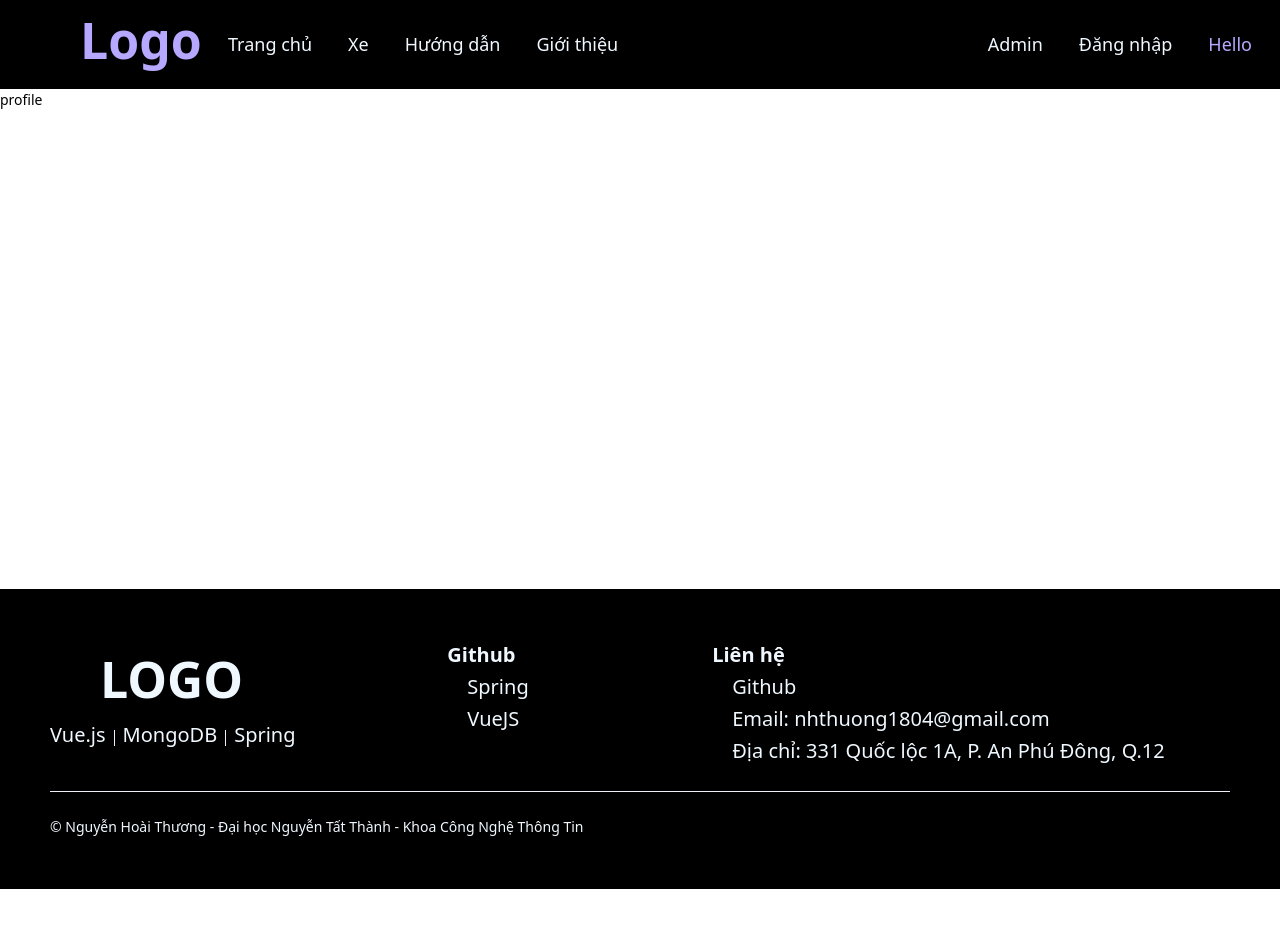
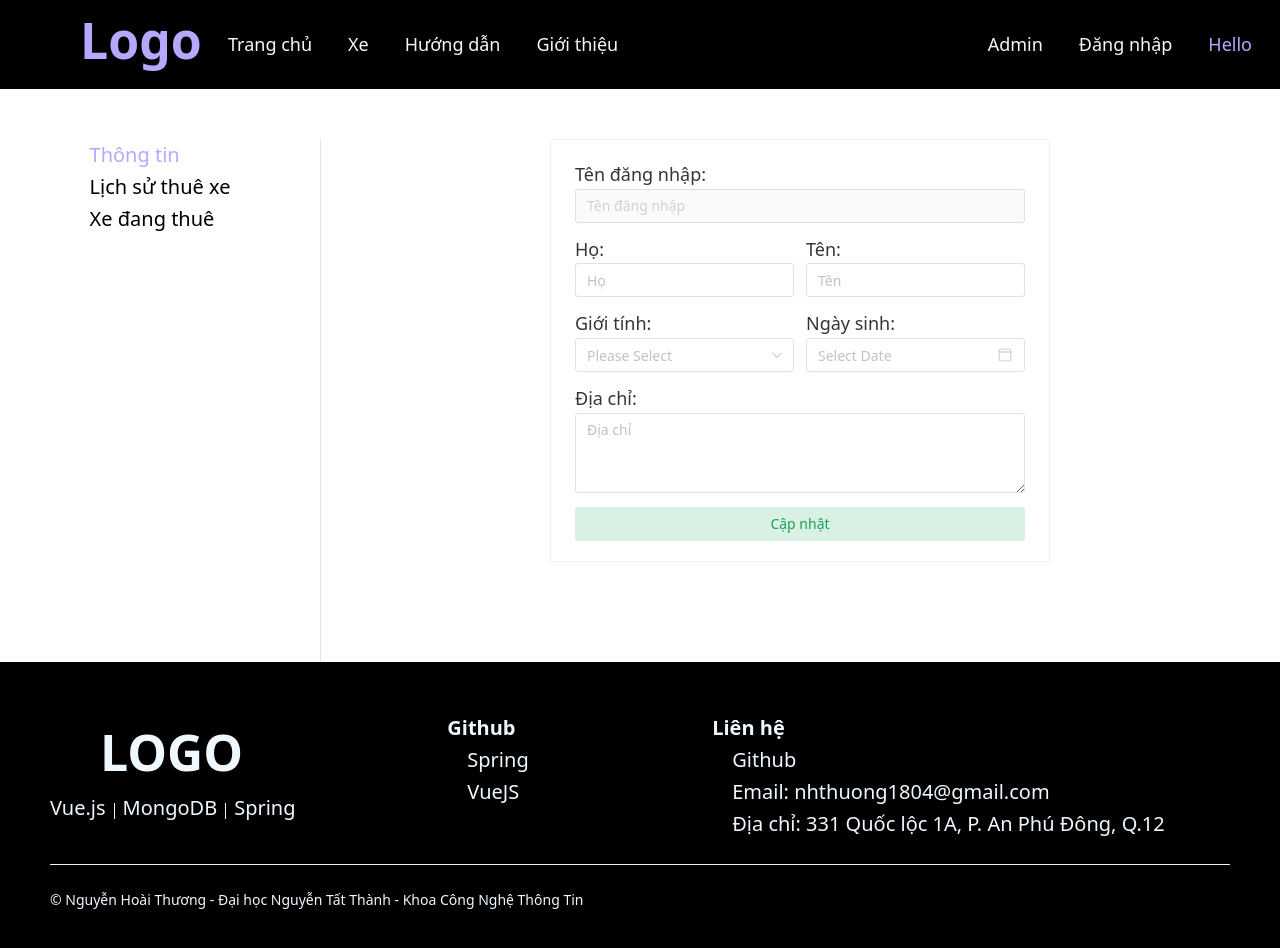
Before and after one commit to nht1804/dacn_vuejs, a Vue app: page /profile in a window 1280 px wide. Shown: the top 948 px of the page. Before the commit the page ends 889 px from the top, so only its background shows below. Built offline with nearby package versions, Linux system fonts and the light colour scheme; some icons are missing.

Commit message:
profile view, folder set up

```diff
--- a/src/components/Home/Header.vue
+++ b/src/components/Home/Header.vue
@@ -15,7 +15,7 @@
             <div class="header-right">
                 <RouterLink :to="{ name: 'dashboard' }">Admin</RouterLink>
                 <RouterLink :to="{ name: 'login' }">Đăng nhập</RouterLink>
-                <RouterLink :to="{ name: 'profile' }">Hello</RouterLink>
+                <RouterLink :to="{ name: 'userDetail' }">Hello</RouterLink>
             </div>
         </div>
     </div>
--- /dev/null
+++ b/src/components/Home/ProfileNav.vue
@@ -0,0 +1,46 @@
+<template>
+    <div class="user-nav-opt">
+        <div class="router">
+            <RouterLink :to="{ name: 'userDetail' }">Thông tin</RouterLink>
+            <RouterLink :to="{ name: 'history' }">Lịch sử thuê xe</RouterLink>
+            <RouterLink :to="{ name: 'carleasing' }">Xe đang thuê</RouterLink>
+        </div>
+    </div>
+</template>
+
+<script>
+export default {
+
+}
+</script>
+
+<style scoped>
+.router-link-exact-active {
+  color: #b7a8ff;
+}
+
+a {
+  text-decoration: none;
+  color: black;
+  font-size: 20px;
+}
+
+
+
+.user-nav-opt {
+  position: absolute;
+  width: 25%;
+  height: 100%;
+  margin-top: 50px;
+  border-right: solid 1px;
+  border-color: rgb(8, 8, 8, 0.1);
+  flex-direction: column;
+  align-items: center;
+  display: flex;
+}
+
+.router {
+  display: flex;
+  flex-direction: column;
+}
+</style>
--- a/src/router/index.js
+++ b/src/router/index.js
@@ -1,5 +1,5 @@
 import { createRouter, createWebHistory } from "vue-router";
-import HomeView from "../views/HomeView.vue";
+import HomeView from "../views/Layout/HomeView.vue";
 
 const router = createRouter({
   history: createWebHistory(import.meta.env.BASE_URL),
@@ -27,7 +27,24 @@ const router = createRouter({
         {
           path: "/profile",
           name: "profile",
-          component: () => import("../views/Public/ProfileView.vue"),
+          component: () => import("../views/Layout/ProfileView.vue"),
+          children:[
+            {
+              path:"",
+              name:"userDetail",
+              component:()=>import("../views/Public/UserDetailView.vue")
+            },
+            {
+              path:"/history",
+              name:"history",
+              component:()=>import("../views/Public/HistoryView.vue")
+            },
+            {
+              path:"/carleasing",
+              name:"carleasing",
+              component:()=>import("../views/Public/CarLeasingView.vue")
+            },
+          ]
         },
         {
           path: "/tutorial",
@@ -52,7 +69,7 @@ const router = createRouter({
     {
       path: "/admin",
       name: "admin",
-      component: () => import("../views/AdminView.vue"),
+      component: () => import("../views/Layout/AdminView.vue"),
       children: [
         {
           path: "",
--- /dev/null
+++ b/src/views/Layout/ProfileView.vue
@@ -0,0 +1,25 @@
+<template>
+  <userNav/>
+  <div class="container">
+    <RouterView />
+  </div>
+</template>
+
+<script>
+import userNav from '@/components/Home/ProfileNav.vue'
+export default {
+  components: {
+    userNav
+  }
+}
+</script>
+
+<style scoped>
+.container {
+  width: 75%;
+  margin-top: 50px;
+  justify-content: center;
+  display: flex;
+  float: right;
+}
+</style>
--- a/src/views/Public/ProfileView.vue
+++ b/src/views/Public/CarLeasingView.vue
@@ -1,5 +1,5 @@
 <template>
-  profile
+  Car leasing
 </template>
 
 <script>
--- /dev/null
+++ b/src/views/Public/HistoryView.vue
@@ -0,0 +1,41 @@
+<template>
+    <n-table :bordered="false" :single-line="false">
+        <thead>
+            <tr>
+                <th>Abandon</th>
+                <th>Abormal</th>
+                <th>Abolish</th>
+                <th>...</th>
+                <th>It's hard to learn words</th>
+            </tr>
+        </thead>
+        <tbody>
+            <tr>
+                <td>放弃</td>
+                <td>反常的</td>
+                <td>彻底废除</td>
+                <td>...</td>
+                <td>Damn it! I can't remember those words.</td>
+            </tr>
+            <tr>
+                <td>...</td>
+                <td>...</td>
+                <td>...</td>
+                <td>...</td>
+                <td>...</td>
+            </tr>
+        </tbody>
+    </n-table>
+</template>
+
+<script>
+import userNav from '@/components/Home/ProfileNav.vue'
+export default {
+    components: {
+        userNav
+    }
+}
+</script>
+
+<style>
+</style>
--- a/src/views/Public/LoginView.vue
+++ b/src/views/Public/LoginView.vue
@@ -5,7 +5,7 @@
         <n-tab-pane name="signin" tab="Đăng nhập">
           <n-form>
             <n-form-item-row label="Tên đăng nhập">
-              <n-input placeholder="Tên đăng nhập" />
+              <n-input placeholder="Tên đăng nhập"/>
             </n-form-item-row>
             <n-form-item-row label="Mật khẩu">
               <n-input placeholder="Mật khẩu" />
@@ -34,6 +34,8 @@
       </n-tabs>
       <RouterLink :to="{ name: 'index' }">Quay lại trang chủ</RouterLink>
     </n-card>
+
+
   </div>
 </template>
 
--- /dev/null
+++ b/src/views/Public/UserDetailView.vue
@@ -0,0 +1,56 @@
+<template>
+    <n-card>
+        <n-grid x-gap="12" y-gap="12" cols="2">
+            <n-gi span="2">
+                <label>Tên đăng nhập:</label>
+                <n-popover trigger="hover">
+                    <template #trigger>
+                        <n-input disabled placeholder="Tên đăng nhập" />
+                    </template>
+                    <span>Bạn không thể sửa tên đăng nhập</span>
+                </n-popover>
+            </n-gi>
+            <n-gi>
+                <label>Họ:</label>
+                <n-input placeholder="Họ" />
+            </n-gi>
+            <n-gi>
+                <label>Tên:</label>
+                <n-input placeholder="Tên" />
+            </n-gi>
+            <n-gi>
+                <label>Giới tính:</label>
+                <n-select />
+            </n-gi>
+            <n-gi>
+                <label>Ngày sinh:</label>
+                <n-date-picker type="date" />
+            </n-gi>
+            <n-gi span="2">
+                <label>Địa chỉ:</label>
+                <n-input type="textarea" placeholder="Địa chỉ" />
+            </n-gi>
+            <n-gi span="2">
+                <n-button type="primary" block secondary strong>
+                    Cập nhật
+                </n-button>
+            </n-gi>
+        </n-grid>
+    </n-card>
+</template>
+
+<script>
+export default {
+
+}
+</script>
+
+<style scoped>
+label {
+  font-size: 18px;
+}
+
+.n-card {
+  width: 500px;
+}
+</style>
```
Also changed, not shown: src/views/Layout/AdminView.vue (renamed from src/views/AdminView.vue), src/views/Layout/HomeView.vue (renamed from src/views/HomeView.vue).
